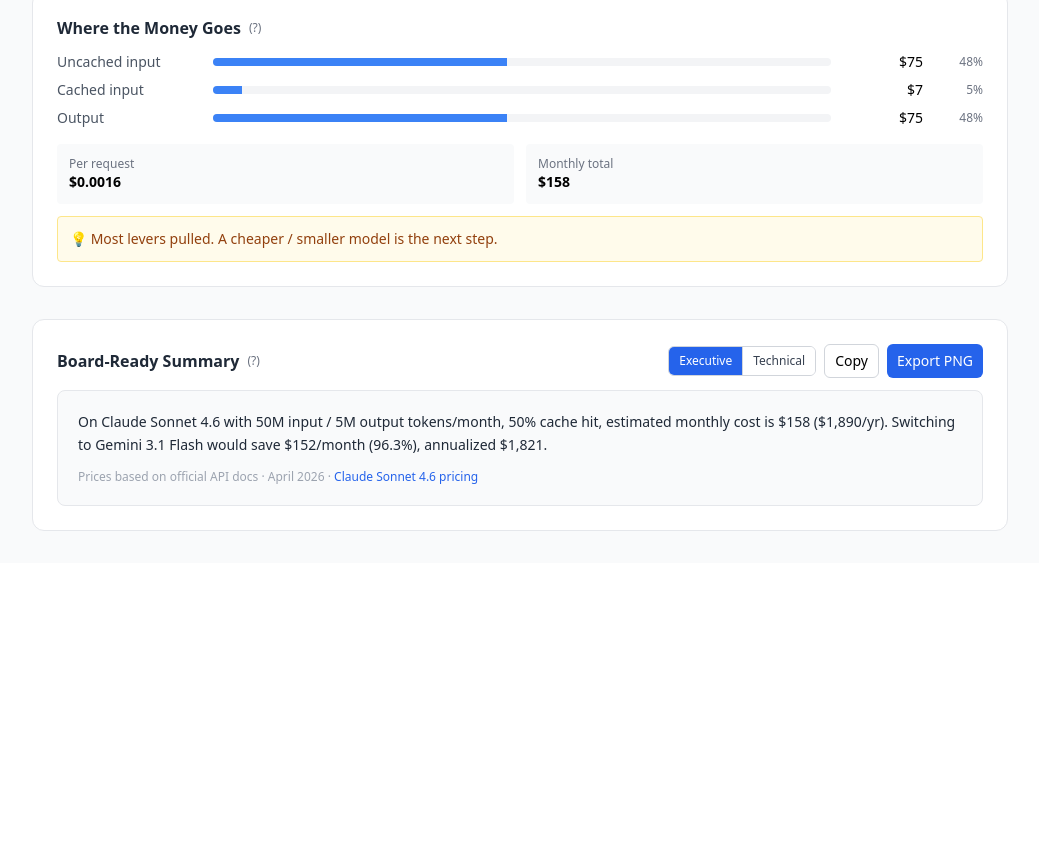
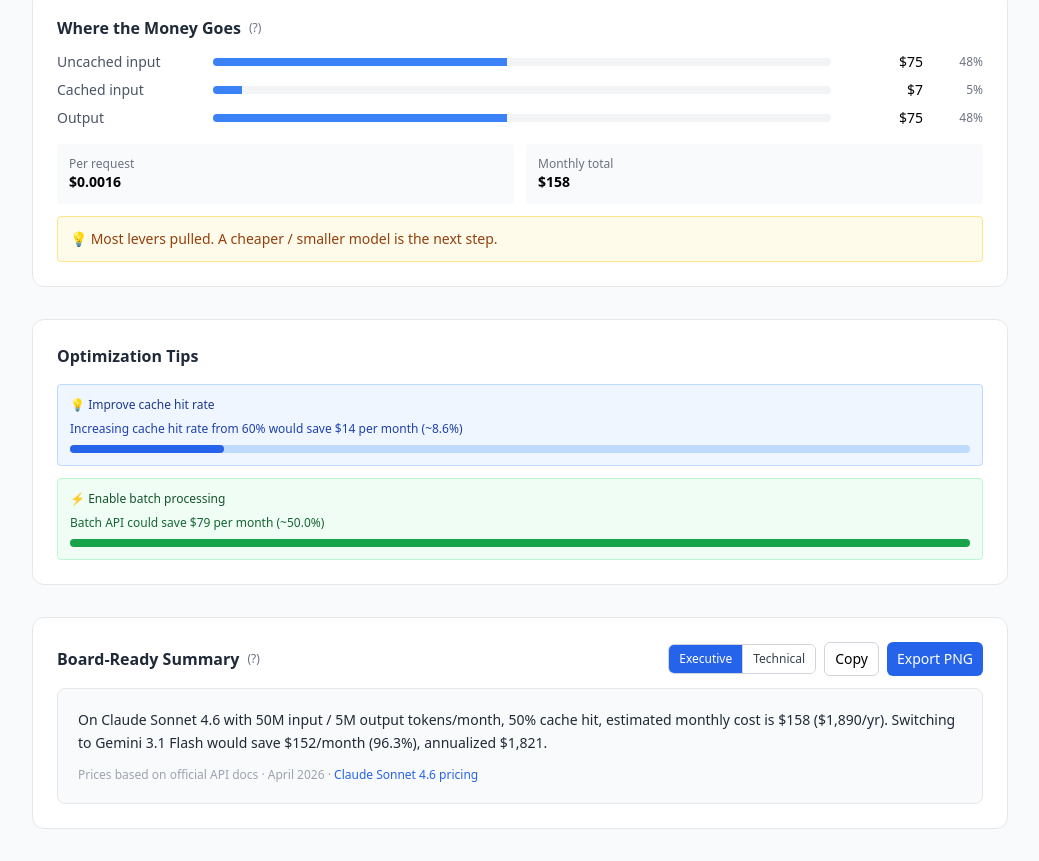
Before and after one commit to tayna99/token_simulator, a React (Vite) app: page / in a window 1280 px wide. Shown: the part 1748-2609 px from the top of the page, without its empty margins (120-1159 px from the left). Before the commit the page ends 2311 px from the top, so only its background shows below. Built offline with nearby package versions, Linux system fonts and the light colour scheme.

Commit message:
feat: optimization tips panel with cache and batch savings visualization

```diff
--- a/public/locales/en/translation.json
+++ b/public/locales/en/translation.json
@@ -125,6 +125,14 @@
     "sourceLabel": "Prices based on official API docs",
     "dateFormat": "long"
   },
+  "optimization": {
+    "title": "Optimization Tips",
+    "cacheTitle": "Improve cache hit rate",
+    "cacheDescription": "Increasing cache hit rate from {{rate}} would save {{saving}} per month (~{{percent}}%)",
+    "batchTitle": "Enable batch processing",
+    "batchDescription": "Batch API could save {{saving}} per month (~{{percent}}%)",
+    "optimized": "Great optimization settings!"
+  },
   "errors": {
     "sameModel": "Current and candidate are the same model"
   }
--- a/public/locales/ko/translation.json
+++ b/public/locales/ko/translation.json
@@ -125,6 +125,14 @@
     "sourceLabel": "공식 API 문서 기준 가격",
     "dateFormat": "long"
   },
+  "optimization": {
+    "title": "최적화 팁",
+    "cacheTitle": "캐시 히트율 개선",
+    "cacheDescription": "캐시 히트율을 {{rate}}로 높이면 월 {{saving}} 절감 (~{{percent}}%)",
+    "batchTitle": "배치 처리 활성화",
+    "batchDescription": "배치 API 활성화로 월 {{saving}} 절감 (~{{percent}}%)",
+    "optimized": "훌륭한 최적화 설정입니다!"
+  },
   "errors": {
     "sameModel": "현재 모델과 후보 모델이 동일합니다"
   }
--- a/src/App.tsx
+++ b/src/App.tsx
@@ -8,6 +8,7 @@
 import { ScenarioPlanner } from './components/ScenarioPlanner'
 import { CostBreakdown } from './components/CostBreakdown'
 import { BudgetCap } from './components/BudgetCap'
+import { OptimizationTips } from './components/OptimizationTips'
 import { SummaryCard } from './components/SummaryCard'
 import { RoleSelector } from './components/RoleSelector'
 import { PeriodSelector } from './components/PeriodSelector'
@@ -183,6 +184,8 @@
           }
         })}
 
+        <OptimizationTips state={state} />
+
         <SummaryCard state={state} />
       </main>
     </div>
--- /dev/null
+++ b/src/components/OptimizationTips/index.tsx
@@ -0,0 +1,102 @@
+import { useTranslation } from 'react-i18next'
+import { calculateCost } from '../../lib/calculator'
+import { fmtCurrency, fmtPercent } from '../../lib/format'
+import type { SimState } from '../../App'
+
+interface Props {
+  state: SimState
+}
+
+export function OptimizationTips({ state }: Props) {
+  const { t } = useTranslation()
+
+  const currentCost = calculateCost({
+    model: state.currentModel,
+    monthlyInputTokens: state.periodInputTokens,
+    monthlyOutputTokens: state.periodOutputTokens,
+    cacheHitRate: state.cacheHitRate,
+    batchEnabled: state.batchEnabled,
+  })
+
+  // Show impact of increasing cache hit rate by 10%
+  const improvedCacheRate = Math.min(1, state.cacheHitRate + 0.1)
+  const improvedCostWithCache = calculateCost({
+    model: state.currentModel,
+    monthlyInputTokens: state.periodInputTokens,
+    monthlyOutputTokens: state.periodOutputTokens,
+    cacheHitRate: improvedCacheRate,
+    batchEnabled: state.batchEnabled,
+  })
+
+  const cacheSavings = currentCost.monthlyCost - improvedCostWithCache.monthlyCost
+  const cacheSavingsPercent = (cacheSavings / currentCost.monthlyCost) * 100
+
+  // Show impact of enabling batch mode (if not already enabled)
+  const batchCost = state.batchEnabled ? null : calculateCost({
+    model: state.currentModel,
+    monthlyInputTokens: state.periodInputTokens,
+    monthlyOutputTokens: state.periodOutputTokens,
+    cacheHitRate: state.cacheHitRate,
+    batchEnabled: true,
+  })
+
+  const batchSavings = batchCost ? currentCost.monthlyCost - batchCost.monthlyCost : 0
+  const batchSavingsPercent = batchCost ? (batchSavings / currentCost.monthlyCost) * 100 : 0
+
+  return (
+    <section className="bg-white rounded-xl border border-gray-200 p-4 md:p-6">
+      <h2 className="text-sm md:text-base font-semibold text-gray-800 mb-4">{t('optimization.title')}</h2>
+
+      <div className="space-y-3">
+        {state.cacheHitRate < 0.9 && (
+          <div className="p-3 bg-blue-50 border border-blue-200 rounded">
+            <p className="text-xs font-medium text-blue-900 mb-2">
+              💡 {t('optimization.cacheTitle')}
+            </p>
+            <p className="text-xs text-blue-800 mb-2">
+              {t('optimization.cacheDescription', {
+                rate: fmtPercent(state.cacheHitRate + 0.1),
+                saving: fmtCurrency(cacheSavings),
+                percent: cacheSavingsPercent.toFixed(1),
+              })}
+            </p>
+            <div className="w-full bg-blue-200 rounded-full h-2">
+              <div
+                className="bg-blue-600 h-2 rounded-full transition-all"
+                style={{ width: `${Math.max(cacheSavingsPercent * 2, 10)}%` }}
+              />
+            </div>
+          </div>
+        )}
+
+        {!state.batchEnabled && state.periodOutputTokens > 0 && batchSavings > 0 && (
+          <div className="p-3 bg-green-50 border border-green-200 rounded">
+            <p className="text-xs font-medium text-green-900 mb-2">
+              ⚡ {t('optimization.batchTitle')}
+            </p>
+            <p className="text-xs text-green-800 mb-2">
+              {t('optimization.batchDescription', {
+                saving: fmtCurrency(batchSavings),
+                percent: batchSavingsPercent.toFixed(1),
+              })}
+            </p>
+            <div className="w-full bg-green-200 rounded-full h-2">
+              <div
+                className="bg-green-600 h-2 rounded-full transition-all"
+                style={{ width: `${Math.max(batchSavingsPercent * 2, 10)}%` }}
+              />
+            </div>
+          </div>
+        )}
+
+        {state.cacheHitRate >= 0.9 && state.batchEnabled && (
+          <div className="p-3 bg-purple-50 border border-purple-200 rounded">
+            <p className="text-xs text-purple-800">
+              ✨ {t('optimization.optimized')}
+            </p>
+          </div>
+        )}
+      </div>
+    </section>
+  )
+}
```
